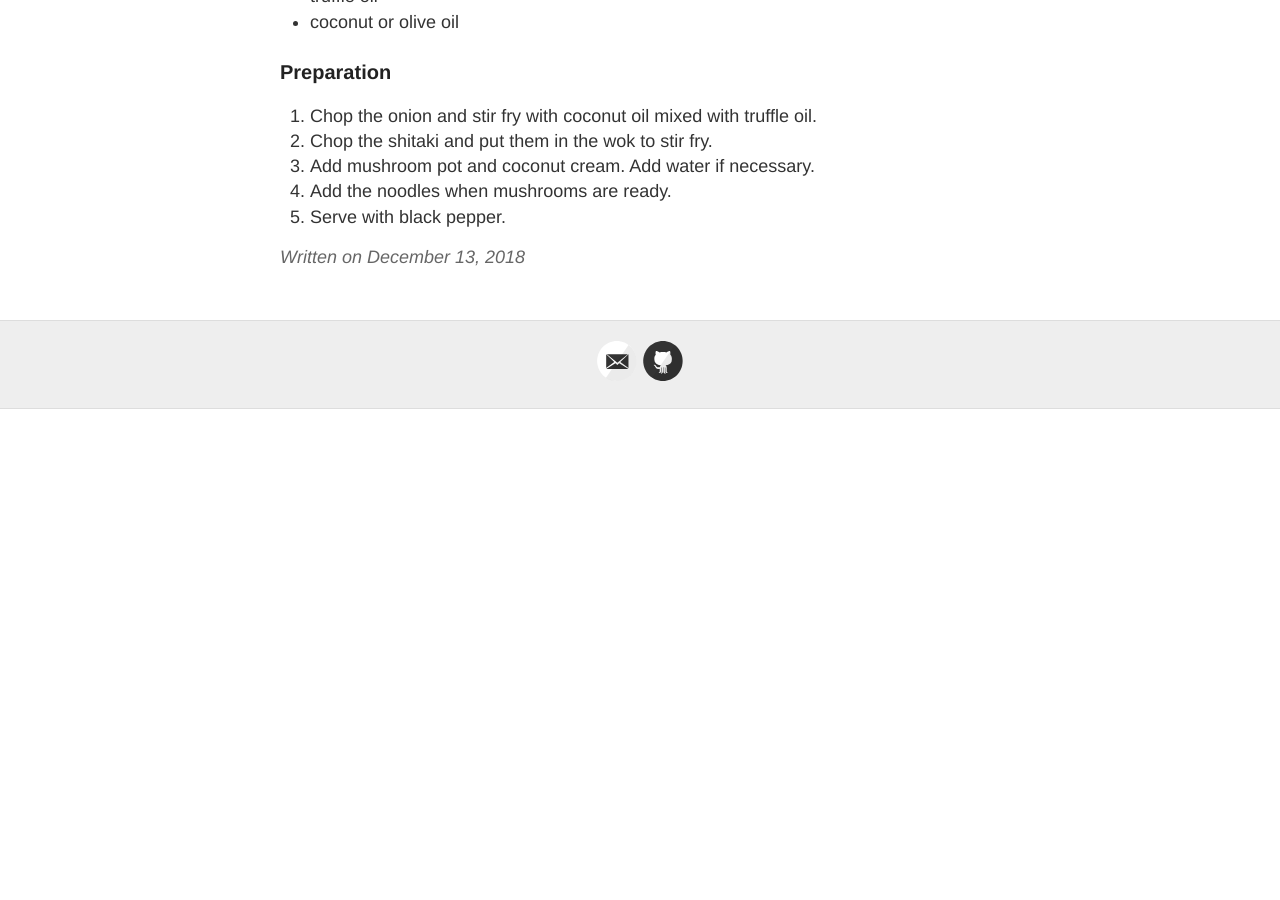
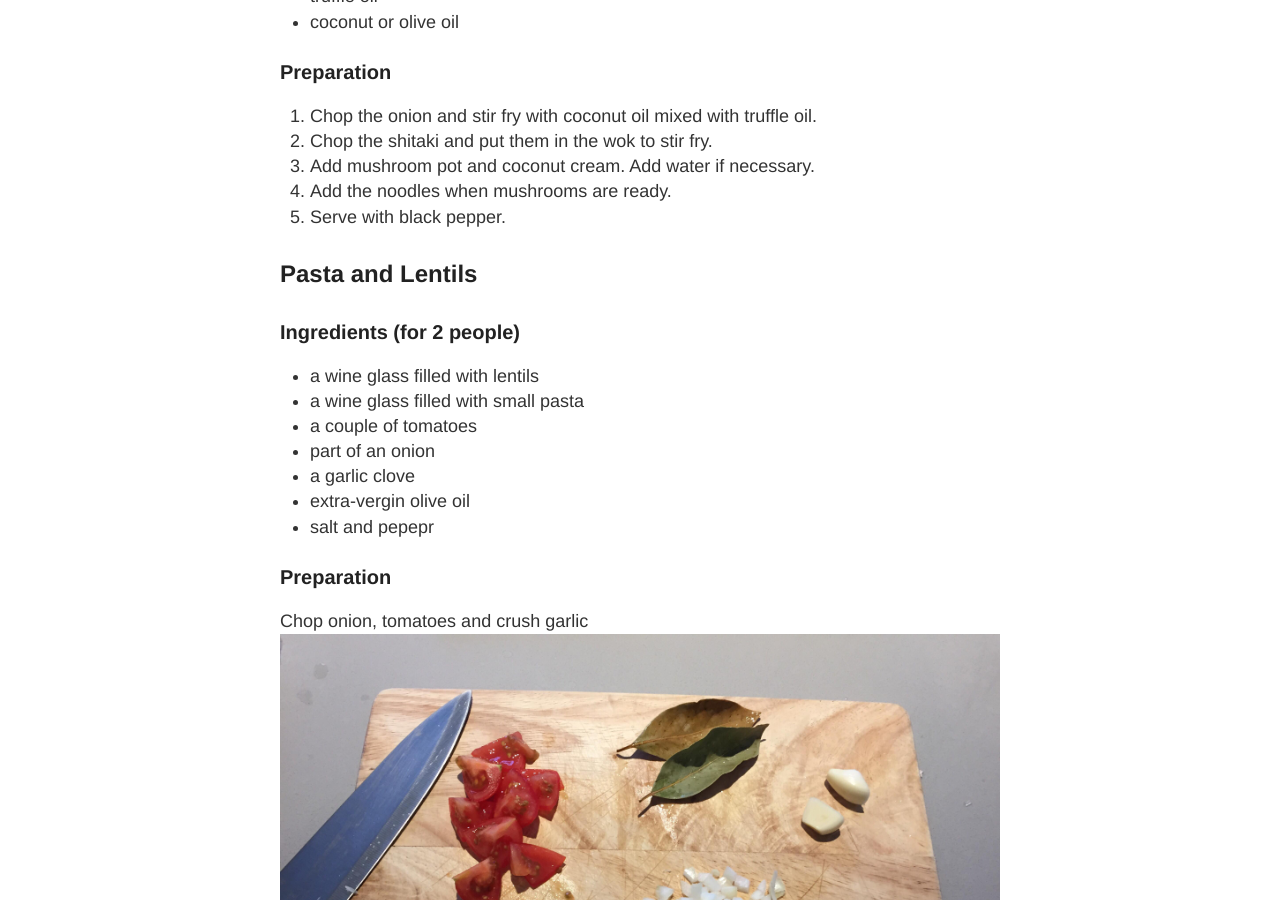
Before and after one commit to fran-mora/fran-mora.github.io, a Jekyll site: the page built from _posts/recipes/2018-12-13-Mains.md, in a window 1280 px wide and 900 px high, scrolled down 2560 px. Built offline with Jekyll 4.4.1, drawn with Linux system fonts in a browser that asks for light colours; before the commit the page ends 2969 px from its top, so only the background shows below that.

Commit message:
Update 2018-12-13-Mains.md

```diff
--- a/_posts/recipes/2018-12-13-Mains.md
+++ b/_posts/recipes/2018-12-13-Mains.md
@@ -53,3 +53,17 @@ Serve pasta, tomato sauce, peppers. Add black olives and mozzarella to garnish.
 3. Add mushroom pot and coconut cream. Add water if necessary.
 4. Add the noodles when mushrooms are ready.
 5. Serve with black pepper.
+
+## Pasta and Lentils
+### Ingredients (for 2 people)
+- a wine glass filled with lentils
+- a wine glass filled with small pasta
+- a couple of tomatoes
+- part of an onion
+- a garlic clove
+- extra-vergin olive oil
+- salt and pepepr
+
+### Preparation
+Chop onion, tomatoes and crush garlic
+![Lentils Ingredients]({{ site.baseurl }}/images/recipes/lentils-ingredients.jpg)
```
